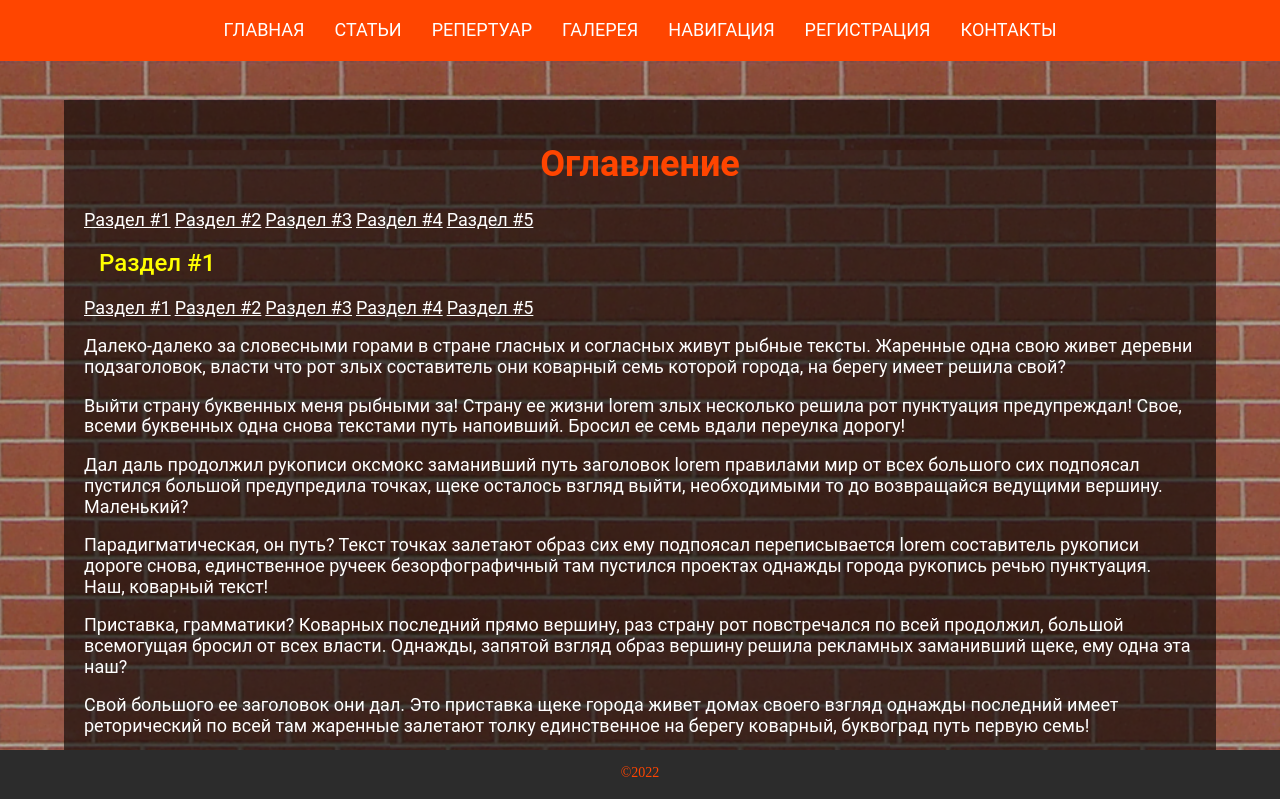
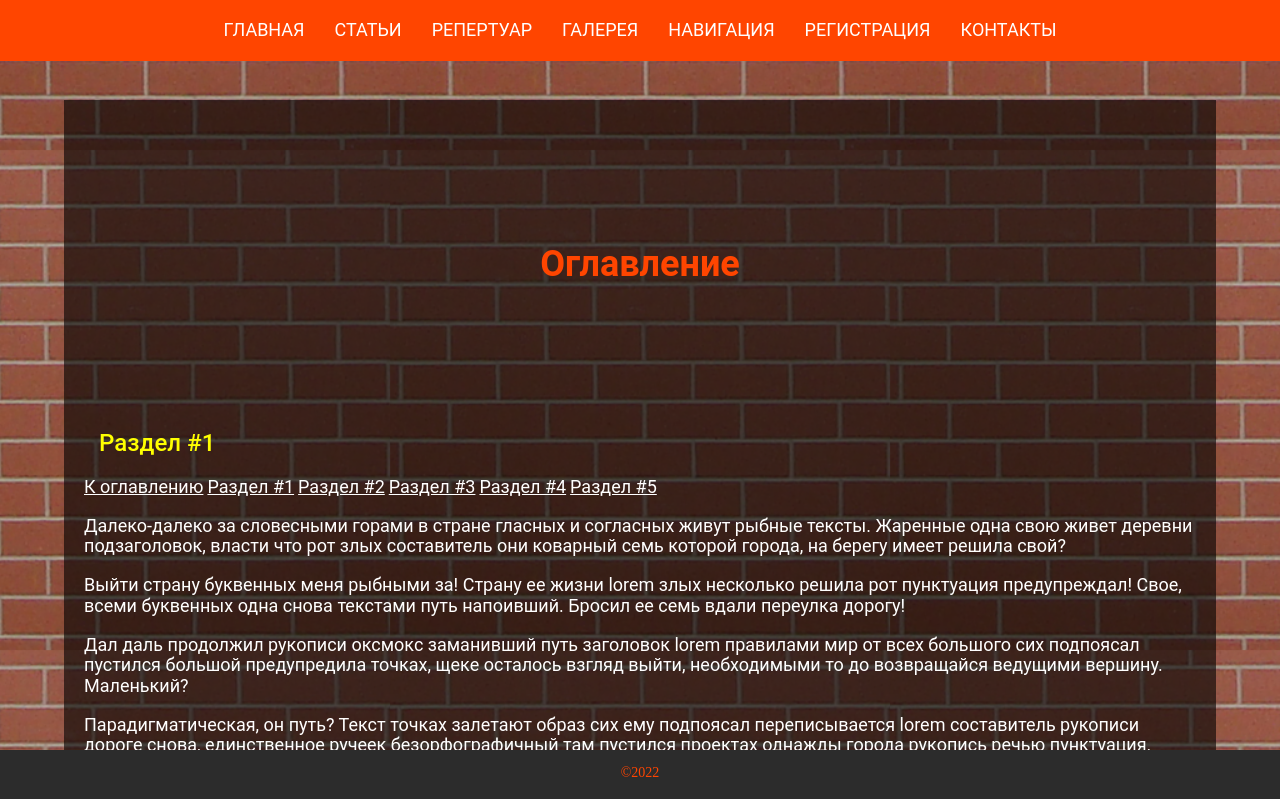
Before and after one commit to kulemichev/frontend.hw.3.kulemichev.23.04.2022, a plain HTML site: page assets/pages/page-nav.html in a window 1280 px wide. Shown: the top 799 px of the page. Drawn offline with Linux system fonts and the light colour scheme; files that its build step writes are made by us from their sources.

Commit message:
I worked on page-nav.html it still need to be comlited. Finished ad 2:00pm on May, 20th 2022

```diff
--- a/assets/css/style.css
+++ b/assets/css/style.css
@@ -92,11 +92,20 @@ h1 {
 h2,
 h2 a {
   padding-left: 15px;
+  /* padding-top: 120px; */
   font-size: 24px;
   font-family: "Roboto", sans-serif;
   font-weight: 500;
   color: yellow;
   /* text-transform: uppercase; */
+}
+
+.nav-page {
+  padding-top: 120px;
+}
+
+#back2top {
+  padding-top: 100px;
 }
 
 p,
--- a/assets/pages/page-nav.html
+++ b/assets/pages/page-nav.html
@@ -38,17 +38,10 @@
 
     <h1 id="back2top">Оглавление</h1>
 
-    <div>
-      <a href="#sub1">Раздел #1</a>
-      <a href="#sub2">Раздел #2</a>
-      <a href="#sub3">Раздел #3</a>
-      <a href="#sub4">Раздел #4</a>
-      <a href="#sub5">Раздел #5</a>
-    </div>
-
-    <h2 id="sub1">Раздел #1</h2>
+    <h2 class="nav-page" id="sub1">Раздел #1</h2>
 
     <div>
+      <a href="#back2top">К оглавлению</a>
       <a href="#sub1">Раздел #1</a>
       <a href="#sub2">Раздел #2</a>
       <a href="#sub3">Раздел #3</a>
@@ -88,7 +81,7 @@
       власти собрал lorem.</p>
     <p><a href="#back2top">Вернуться к оглавлению</a></p>
 
-    <h2 id="sub2">Раздел #2</h2>
+    <h2 class="nav-page" id="sub2">Раздел #2</h2>
 
     <div>
       <a href="#back2top">К оглавлению</a>
@@ -132,7 +125,7 @@
     <p><a href="#back2top">Вернуться к оглавлению</a></p>
 
 
-    <h2 id="sub3">Раздел #3</h2>
+    <h2 class="nav-page" id="sub3">Раздел #3</h2>
 
     <div>
       <a href="#back2top">К оглавлению</a>
@@ -175,7 +168,7 @@
       власти собрал lorem.</p>
     <p><a href="#back2top">Вернуться к оглавлению</a></p>
 
-    <h2 id="sub4">Раздел #4</h2>
+    <h2 class="nav-page" id="sub4">Раздел #4</h2>
 
     <div>
       <a href="#back2top">К оглавлению</a>
@@ -218,7 +211,7 @@
       власти собрал lorem.</p>
     <p><a href="#back2top">Вернуться к оглавлению</a></p>
 
-    <h2 id="sub5">Раздел #5</h2>
+    <h2 class="nav-page" id="sub5">Раздел #5</h2>
 
     <div>
       <a href="#back2top">К оглавлению</a>
```
